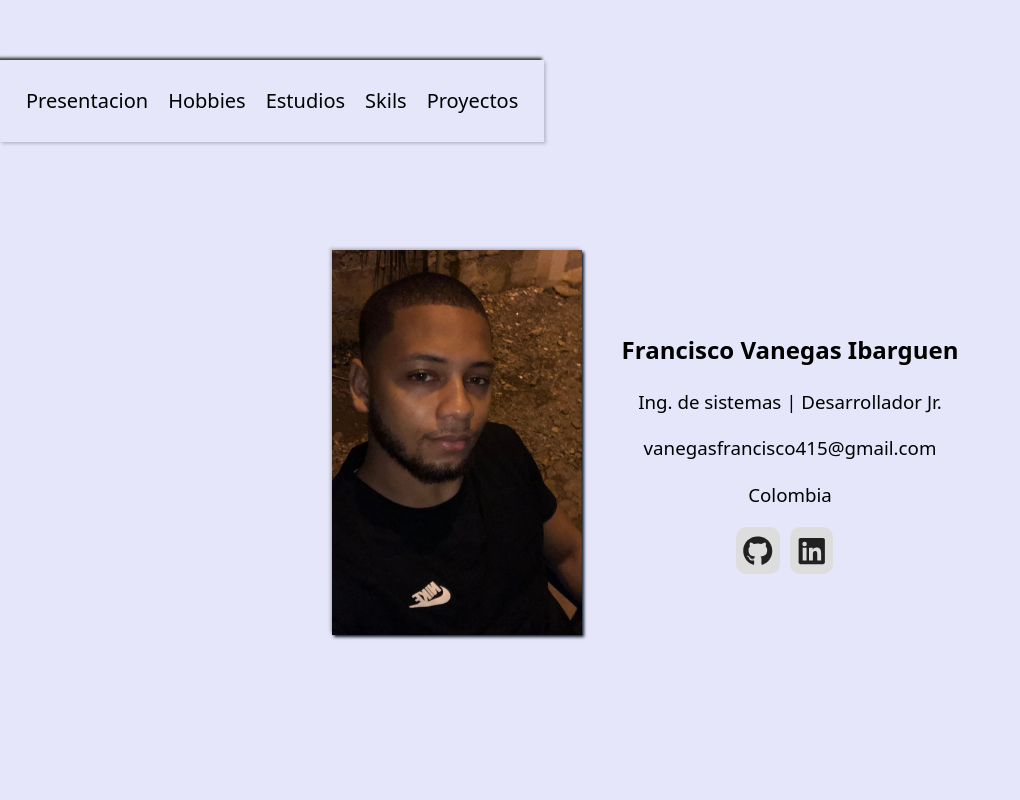
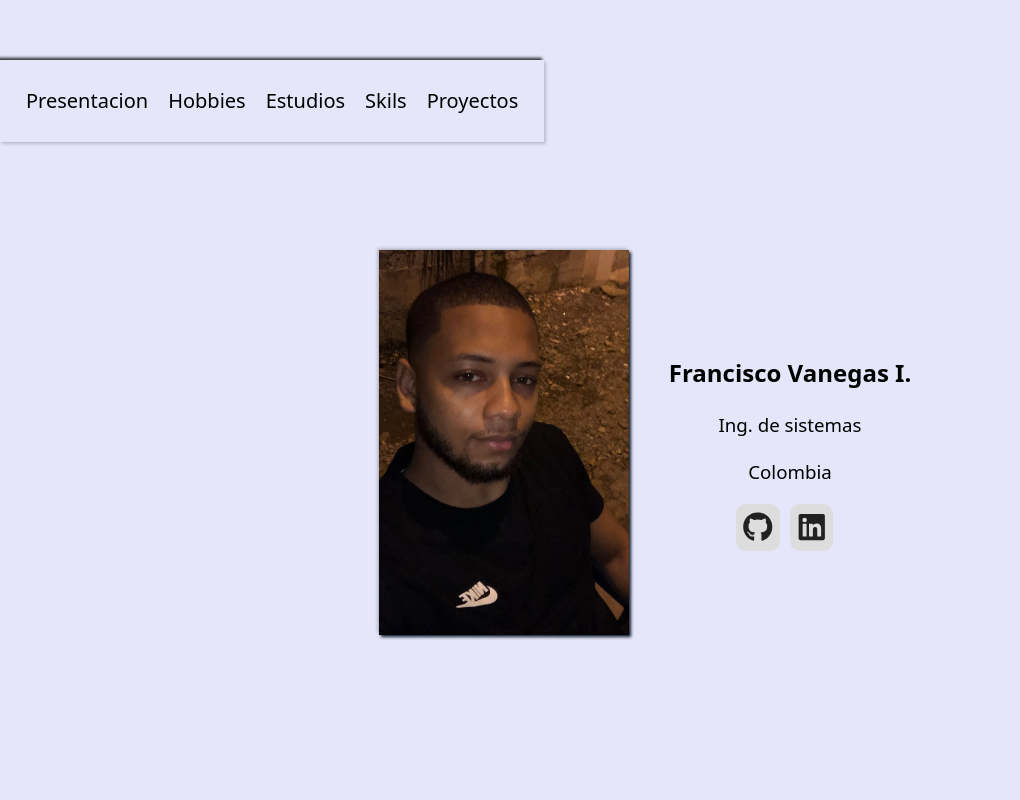
Before and after one commit to FranciscoDJVI/Portafolio, a React (Vite) app in the folder portafolio/: page / in a window 1280 px wide. Shown: the top 800 px of the page, without its empty margins (0-1020 px from the left). Built offline with nearby package versions, Linux system fonts and the light colour scheme; a web font is replaced by a local one.

Commit message:
fix: delete

```diff
--- a/portafolio/src/components/Avatar.jsx
+++ b/portafolio/src/components/Avatar.jsx
@@ -21,9 +21,8 @@ function Avatar() {
         animate={{ opacity: 1, y: 0 }}
         transition={{ duration: 0.5, ease: "easeOut" }}
       >
-        <h1>Francisco Vanegas Ibarguen</h1>
-        <h3>Ing. de sistemas | Desarrollador Jr.</h3>
-        <h3>vanegasfrancisco415@gmail.com</h3>
+        <h1>Francisco Vanegas I.</h1>
+        <h3>Ing. de sistemas</h3>
         <h3>Colombia</h3>
         <a
           href="https://github.com/FranciscoDJVI"
```
